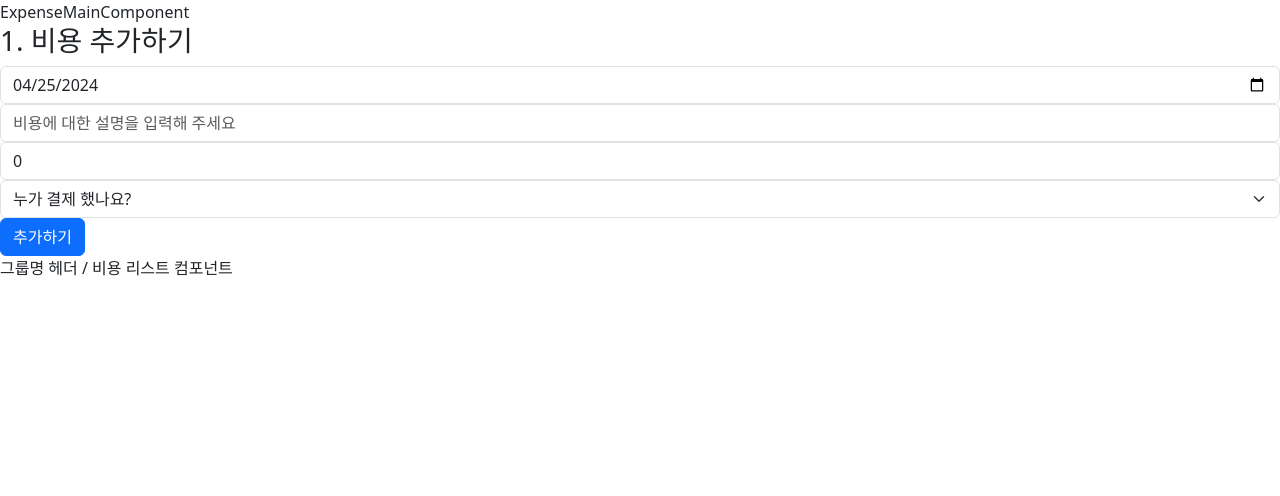
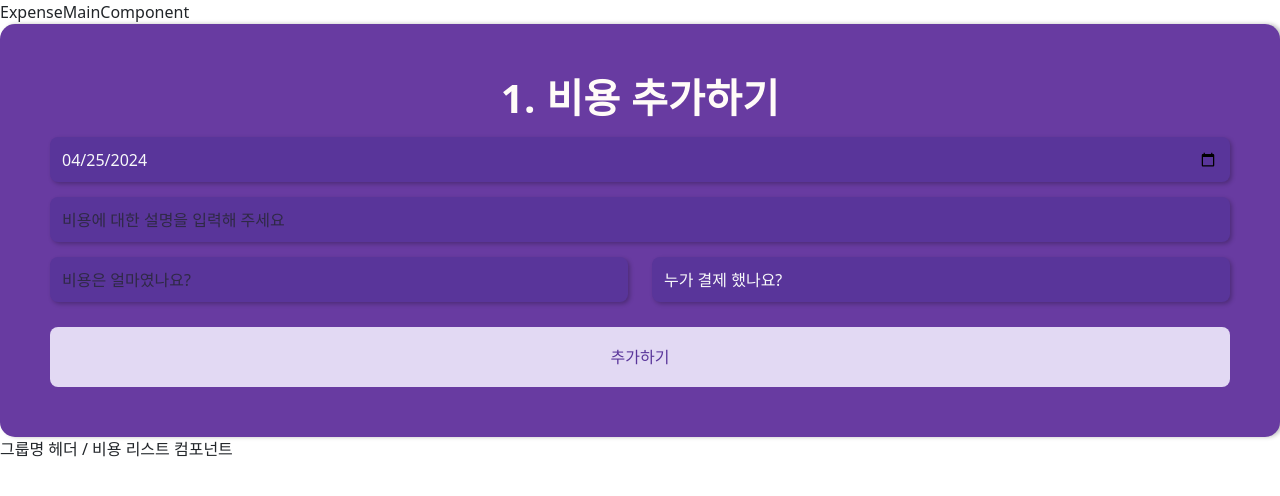
Before and after one commit to SeokhunEom/dutchpay, a React (Vite) app: page /expense in a window 1280 px wide. Shown: the top 496 px of the page. Built offline with nearby package versions, Linux system fonts and the light colour scheme.

Commit message:
STYLE: AddExpenseForm 컴포넌트 스타일링

```diff
--- a/src/components/AddExpenseForm.tsx
+++ b/src/components/AddExpenseForm.tsx
@@ -1,6 +1,7 @@
-import { Button, Form } from 'react-bootstrap';
+import { Button, Col, Form, Row } from 'react-bootstrap';
 import React, { useEffect, useState } from 'react';
 import { useRecoilValue, useSetRecoilState } from 'recoil';
+import styled from 'styled-components';
 import groupMembersState from '../state/groupMembers';
 import expensesState from '../state/expenses';
 
@@ -54,25 +55,38 @@
   };
 
   return (
+    <StyledWrapper>
       <Form noValidate onSubmit={handleSubmit}>
-      <h3>1. 비용 추가하기</h3>
-      <Form.Group>
+        <StyledTitle>1. 비용 추가하기</StyledTitle>
+        <Row>
+          <Col xs={12}>
+            <StyledFormGroup>
               <Form.Control
                 type="date"
                 placeholder="결제한 날짜를 선택해 주세요"
                 value={date}
                 onChange={(e) => setDate(e.target.value)}
               />
-      </Form.Group>
-      <Form.Group>
+            </StyledFormGroup>
+          </Col>
+        </Row>
+        <Row>
+          <Col xs={12}>
+            <StyledFormGroup>
               <Form.Control type="text" isValid={isDescValid} isInvalid={!isDescValid && validated} placeholder="비용에 대한 설명을 입력해 주세요" value={desc} onChange={(e) => setDesc(e.target.value)} />
               <Form.Control.Feedback type="invalid" data-valid={isDescValid}>비용 내용을 입력해 주셔야 합니다.</Form.Control.Feedback>
-      </Form.Group>
-      <Form.Group>
-        <Form.Control type="number" isValid={isAmountValid} isInvalid={!isAmountValid && validated} placeholder="비용은 얼마였나요?" value={amount} onChange={(e) => setAmount(parseInt(e.target.value, 10) || 0)} />
+            </StyledFormGroup>
+          </Col>
+        </Row>
+        <Row>
+          <Col xs={12} lg={6}>
+            <StyledFormGroup>
+              <Form.Control type="number" isValid={isAmountValid} isInvalid={!isAmountValid && validated} placeholder="비용은 얼마였나요?" value={(validated || amount !== 0) ? amount : ''} onChange={(e) => setAmount(parseInt(e.target.value, 10) || 0)} />
               <Form.Control.Feedback type="invalid" data-valid={isAmountValid}>1원 이상의 금액을 입력해 주셔야 합니다.</Form.Control.Feedback>
-      </Form.Group>
-      <Form.Group>
+            </StyledFormGroup>
+          </Col>
+          <Col xs={12} lg={6}>
+            <StyledFormGroup>
               <Form.Select isValid={isPayerValid} isInvalid={!isPayerValid && validated} value={payer} onChange={(e) => setPayer(e.target.value)}>
                 <option disabled value="">
                   누가 결제 했나요?
@@ -80,10 +94,73 @@
                 {members.map((member) => <option key={member} value={member}>{member}</option>)}
               </Form.Select>
               <Form.Control.Feedback type="invalid" data-valid={isPayerValid}>결제자를 선택해 주셔야 합니다.</Form.Control.Feedback>
-      </Form.Group>
-      <Button type="submit">추가하기</Button>
+            </StyledFormGroup>
+          </Col>
+        </Row>
+        <Row>
+          <Col sx={12} className="d-grid gap-2">
+            <StyledSubmitButton>추가하기</StyledSubmitButton>
+          </Col>
+        </Row>
       </Form>
+    </StyledWrapper>
   );
 }
 
+const StyledWrapper = styled.div`
+    padding: 50px;
+    background-color: #683BA1;
+    box-shadow: 3px 0px 4px rgba(0, 0, 0, 0.25);
+    border-radius: 15px;
+`;
+
+const StyledFormGroup = styled(Form.Group)`
+    margin-bottom: 15px;
+
+    input, select {
+        background: #59359A;
+        box-shadow: 2px 2px 4px rgba(0, 0, 0, 0.25);
+        border-radius: 8px;
+        border: 0;
+        color: #F8F9FA;
+        height: 45px;
+
+        &:focus {
+            color: #F8F9FA;
+            background: #59359A;
+            filter: brightness(80%);
+        }
+
+        ::placeholder {
+            color: #F8F9FA;
+        }
+    }
+`;
+
+const StyledTitle = styled.h3`
+    color: #FFFBF8;
+    text-align: center;
+    font-weight: 700;
+    font-size: 40px;
+    line-height: 48px;
+    letter-spacing: 0.25px;
+    margin-bottom: 15px;
+`;
+
+const StyledSubmitButton = styled(Button).attrs({ type: 'submit' })`
+    width: 100%;
+    height: 60px;
+    padding: 16px 32px;
+    border: 0;
+    border-radius: 8px;
+    background-color: #E2D9F3;
+    color: #59359A;
+    margin-top: 10px;
+
+    &:hover {
+        background-color: #E2D9F3;
+        filter: rgba(0, 0, 0, 0.3);
+    }
+`;
+
 export default AddExpenseForm;
```
Lines whose indentation alone changed are shown as unchanged.
